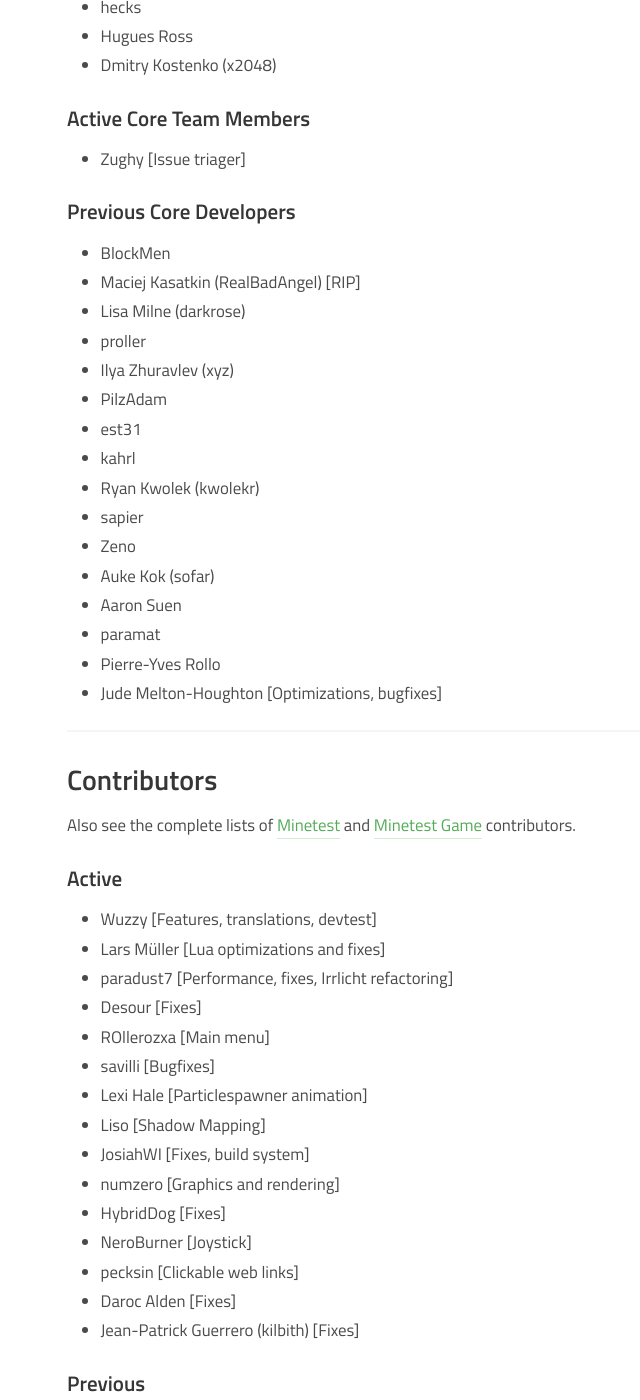
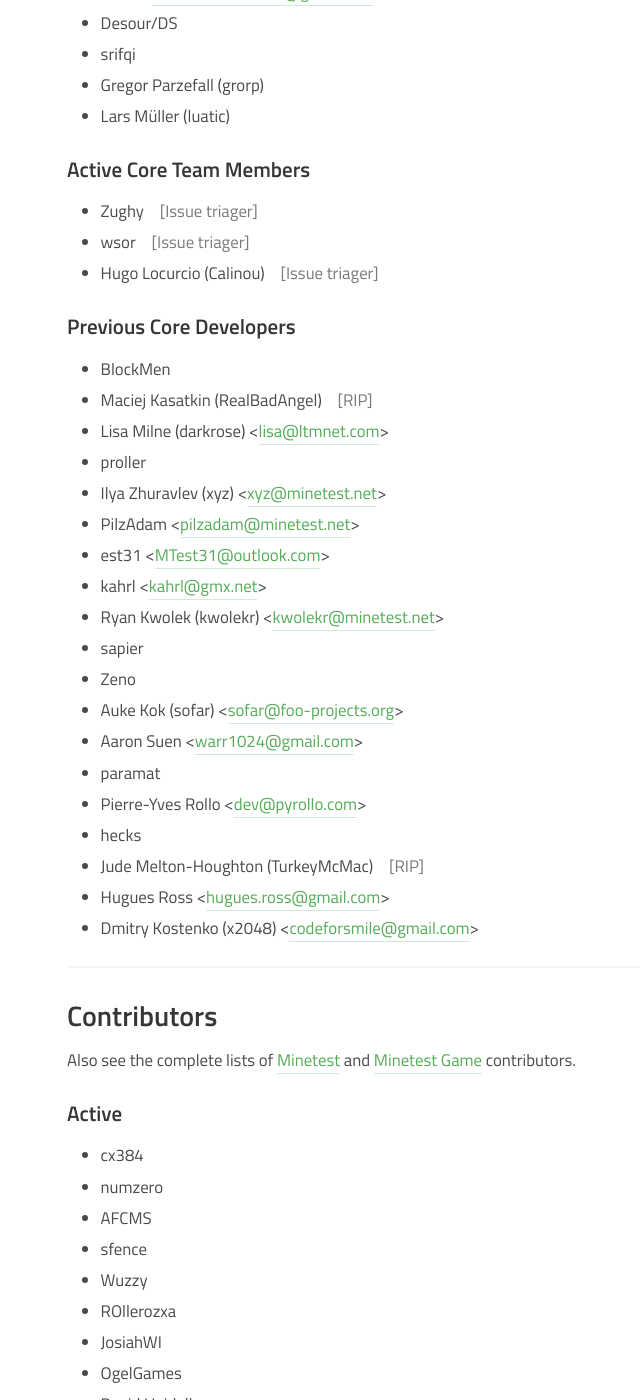
Before and after one commit to minetest/minetest.github.io, a Jekyll site: the page built from credits.html, in a window 1280 px wide and 1400 px high, scrolled down 663 px. Shown: the whole window, without its empty margins (193-833 px from the left). Built offline with Jekyll 4.4.1, drawn with Linux system fonts in a browser that asks for light colours; comment, search, counter and statistics services are not loaded; some of the changed text lies outside the part shown.

Commit message:
Update credits for 5.9.0 (#307)

```diff
--- /dev/null
+++ b/_data/credits.json
@@ -0,0 +1,85 @@
+{
+	"#": "https://github.com/orgs/minetest/teams/engine/members",
+	"core_developers": [
+		"Perttu Ahola (celeron55) <celeron55@gmail.com> [Project founder]",
+		"sfan5 <sfan5@live.de>",
+		"ShadowNinja <shadowninja@minetest.net>",
+		"Nathanaëlle Courant (Nore/Ekdohibs) <nore@mesecons.net>",
+		"Loic Blot (nerzhul/nrz) <loic.blot@unix-experience.fr>",
+		"Andrew Ward (rubenwardy) <rw@rubenwardy.com>",
+		"Krock/SmallJoker <mk939@ymail.com>",
+		"Lars Hofhansl <larsh@apache.org>",
+		"v-rob <robinsonvincent89@gmail.com>",
+		"Desour/DS",
+		"srifqi",
+		"Gregor Parzefall (grorp)",
+		"Lars Müller (luatic)"
+	],
+	"previous_core_developers": [
+		"BlockMen",
+		"Maciej Kasatkin (RealBadAngel) [RIP]",
+		"Lisa Milne (darkrose) <lisa@ltmnet.com>",
+		"proller",
+		"Ilya Zhuravlev (xyz) <xyz@minetest.net>",
+		"PilzAdam <pilzadam@minetest.net>",
+		"est31 <MTest31@outlook.com>",
+		"kahrl <kahrl@gmx.net>",
+		"Ryan Kwolek (kwolekr) <kwolekr@minetest.net>",
+		"sapier",
+		"Zeno",
+		"Auke Kok (sofar) <sofar@foo-projects.org>",
+		"Aaron Suen <warr1024@gmail.com>",
+		"paramat",
+		"Pierre-Yves Rollo <dev@pyrollo.com>",
+		"hecks",
+		"Jude Melton-Houghton (TurkeyMcMac) [RIP]",
+		"Hugues Ross <hugues.ross@gmail.com>",
+		"Dmitry Kostenko (x2048) <codeforsmile@gmail.com>"
+	],
+	"#": "Currently only https://github.com/orgs/minetest/teams/triagers/members",
+	"core_team": [
+		"Zughy [Issue triager]",
+		"wsor [Issue triager]",
+		"Hugo Locurcio (Calinou) [Issue triager]"
+	],
+	"#": "For updating active/previous contributors, see the script in ./util/gather_git_credits.py",
+	"contributors": [
+		"cx384",
+		"numzero",
+		"AFCMS",
+		"sfence",
+		"Wuzzy",
+		"ROllerozxa",
+		"JosiahWI",
+		"OgelGames",
+		"David Heidelberg",
+		"1F616EMO",
+		"HybridDog",
+		"Bradley Pierce (Thresher)",
+		"savilli",
+		"Stvk imension",
+		"y5nw",
+		"chmodsayshello",
+		"jordan4ibanez",
+		"superfloh247"
+	],
+	"previous_contributors": [
+		"Nils Dagsson Moskopp (erlehmann) <nils@dieweltistgarnichtso.net> [Minetest logo]",
+		"red-001 <red-001@outlook.ie>",
+		"Giuseppe Bilotta",
+		"HybridDog",
+		"ClobberXD",
+		"Dániel Juhász (juhdanad) <juhdanad@gmail.com>",
+		"MirceaKitsune <mirceakitsune@gmail.com>",
+		"Jean-Patrick Guerrero (kilbith)",
+		"MoNTE48",
+		"Constantin Wenger (SpeedProg)",
+		"Ciaran Gultnieks (CiaranG)",
+		"Paul Ouellette (pauloue)",
+		"stujones11",
+		"Rogier <rogier777@gmail.com>",
+		"Gregory Currie (gregorycu)",
+		"JacobF",
+		"Jeija <jeija@mesecons.net>"
+	]
+}
--- a/_data/credits.yml
+++ /dev/null
@@ -1,75 +0,0 @@
-active_core_devs: [
-  "Perttu Ahola (celeron55) &lt;<a href='mailto:celeron55@gmail.com' title='celeron55@gmail.com'>celeron55@gmail.com</a>&gt;",
-  "sfan5 &lt;<a href='mailto:sfan5@live.de' title='sfan5@live.de'>sfan5@live.de</a>&gt;",
-  "ShadowNinja &lt;<a href='mailto:shadowninja@minetest.net' title='shadowninja@minetest.net'>shadowninja@minetest.net</a>&gt;",
-  "Nathanaëlle Courant (Nore/Ekdohibs) &lt;<a href='mailto:nore@mesecons.net' title='nore@mesecons.net'>nore@mesecons.net</a>&gt;",
-  "Loic Blot (nerzhul/nrz) &lt;<a href='mailto:loic.blot@unix-experience.fr' title='loic.blot@unix-experience.fr'>loic.blot@unix-experience.fr</a>&gt;",
-  "Andrew Ward (rubenwardy) &lt;<a href='https://rubenwardy.com/contact/'>Contact</a>&gt;",
-  "Krock/SmallJoker",
-  "Lars Hofhansl",
-  "v-rob",
-  "hecks",
-  "Hugues Ross",
-  "Dmitry Kostenko (x2048)",
-]
-
-active_core_team: [
-  "Zughy [Issue triager]",
-]
-
-previous_core_devs: [
-  "BlockMen",
-  "Maciej Kasatkin (RealBadAngel) [RIP]",
-  "Lisa Milne (darkrose)",
-  "proller",
-  "Ilya Zhuravlev (xyz)",
-  "PilzAdam",
-  "est31",
-  "kahrl",
-  "Ryan Kwolek (kwolekr)",
-  "sapier",
-  "Zeno",
-  "Auke Kok (sofar)",
-  "Aaron Suen",
-  "paramat",
-  "Pierre-Yves Rollo",
-  "Jude Melton-Houghton [Optimizations, bugfixes]",
-]
-
-
-active_contributors: [
-  "Wuzzy [Features, translations, devtest]",
-  "Lars Müller [Lua optimizations and fixes]",
-  "paradust7 [Performance, fixes, Irrlicht refactoring]",
-  "Desour [Fixes]",
-  "ROllerozxa [Main menu]",
-  "savilli [Bugfixes]",
-  "Lexi Hale [Particlespawner animation]",
-  "Liso [Shadow Mapping]",
-  "JosiahWI [Fixes, build system]",
-  "numzero [Graphics and rendering]",
-  "HybridDog [Fixes]",
-  "NeroBurner [Joystick]",
-  "pecksin [Clickable web links]",
-  "Daroc Alden [Fixes]",
-  "Jean-Patrick Guerrero (kilbith) [Fixes]",
-]
-
-previous_contributors: [
-  "Nils Dagsson Moskopp (erlehmann) [Minetest logo]",
-  "red-001",
-  "Giuseppe Bilotta",
-  "ClobberXD",
-  "Dániel Juhász (juhdanad)",
-  "MirceaKitsune",
-  "MoNTE48",
-  "Constantin Wenger (SpeedProg)",
-  "Ciaran Gultnieks (CiaranG)",
-  "Paul Ouellette (pauloue)",
-  "stujones11",
-  "srifqi",
-  "Rogier",
-  "Gregory Currie (gregorycu)",
-  "JacobF",
-  "Jeija",
-]
--- /dev/null
+++ b/_includes/credits_list.html
@@ -0,0 +1,6 @@
+
+<ul>
+  {% for x in include.people %}
+  <li>{{ x | replace: "<", "&lt;<" | replace: ">", ">&gt;" | markdownify | replace: "[", "<span class='ml-3 has-text-grey'>[" | replace: "]", "]</span>" }}</li>
+  {% endfor %}
+</ul>
--- a/credits.html
+++ b/credits.html
@@ -27,25 +27,13 @@ redirect_from:
         </p>
 
         <h3>Active Core Developers</h3>
-        <ul>
-          {% for x in site.data.credits.active_core_devs %}
-          <li>{{ x }}</li>
-          {% endfor %}
-        </ul>
+        {% include credits_list.html people=site.data.credits.core_developers %}
 
         <h3>Active Core Team Members</h3>
-        <ul>
-          {% for x in site.data.credits.active_core_team %}
-          <li>{{ x }}</li>
-          {% endfor %}
-        </ul>
+        {% include credits_list.html people=site.data.credits.core_team %}
 
         <h3>Previous Core Developers</h3>
-        <ul>
-          {% for x in site.data.credits.previous_core_devs %}
-          <li>{{ x }}</li>
-          {% endfor %}
-        </ul>
+        {% include credits_list.html people=site.data.credits.previous_core_developers %}
 
         <hr>
         <h2>Contributors</h2>
@@ -57,18 +45,10 @@ redirect_from:
         </p>
 
         <h3>Active</h3>
-        <ul>
-          {% for x in site.data.credits.active_contributors %}
-          <li>{{ x }}</li>
-          {% endfor %}
-        </ul>
+        {% include credits_list.html people=site.data.credits.contributors %}
 
         <h3>Previous</h3>
-        <ul>
-          {% for x in site.data.credits.previous_contributors %}
-          <li>{{ x }}</li>
-          {% endfor %}
-        </ul>
+        {% include credits_list.html people=site.data.credits.previous_contributors %}
 
         <p class="has-text-weight-bold">
           More information can be found at
```
